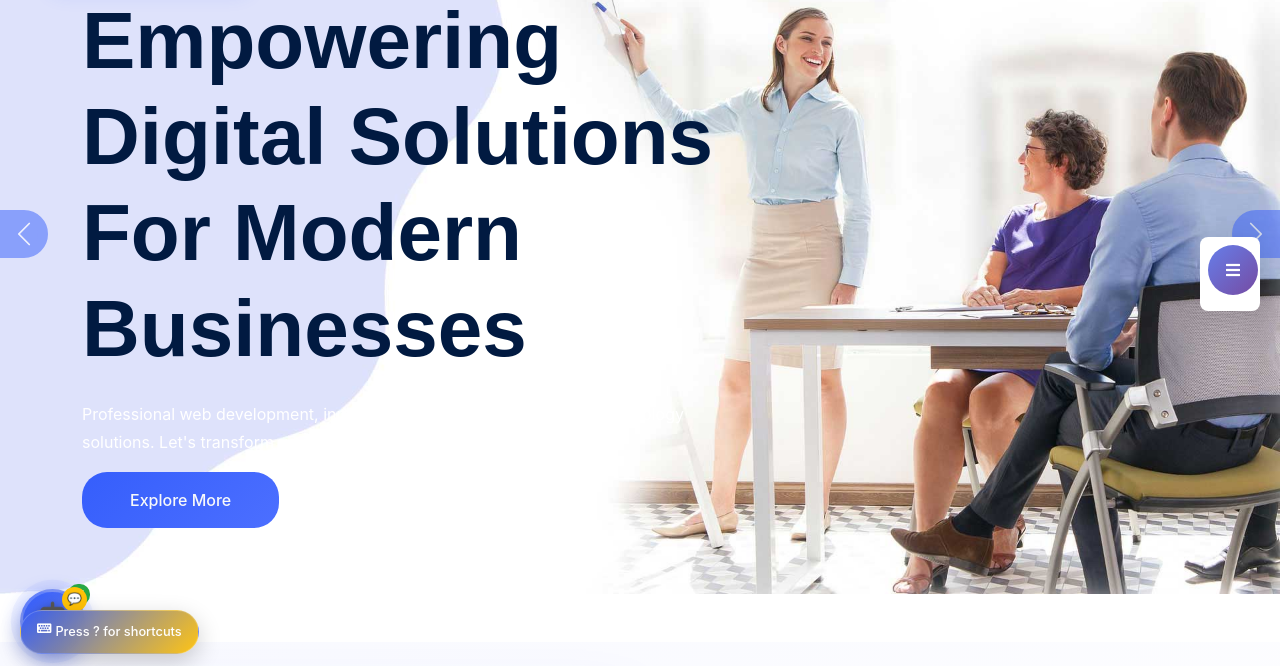
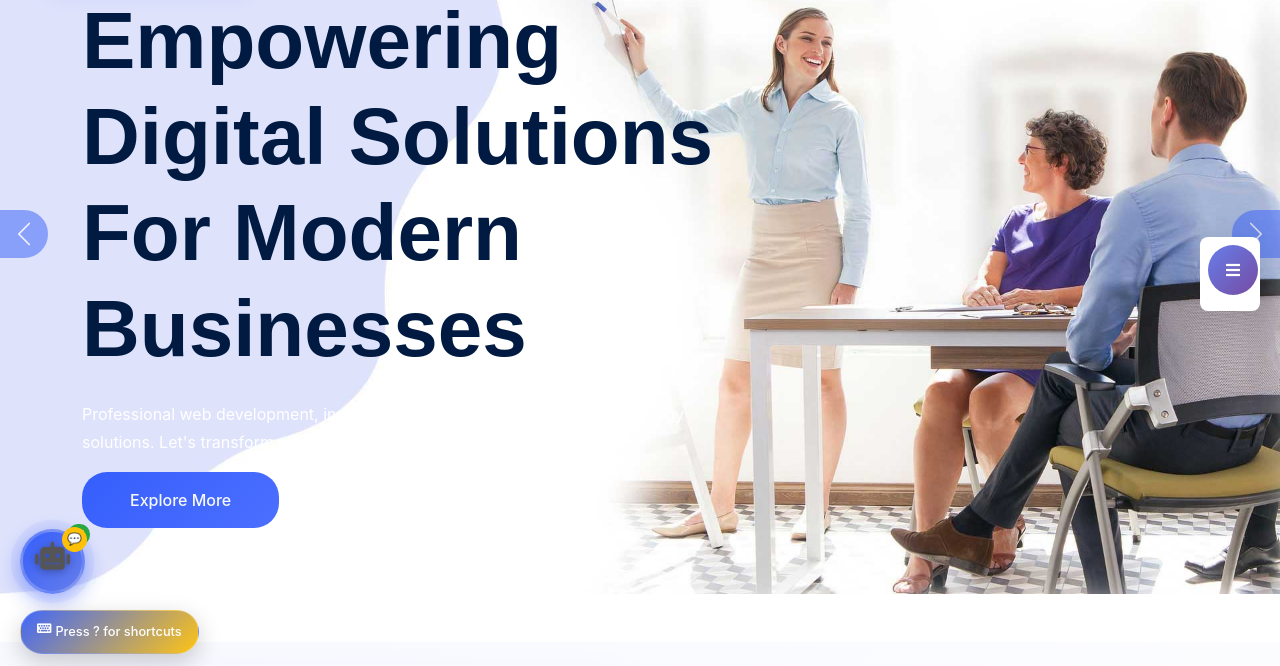
Before and after one commit to SATYAMSUMAN24/SumanSolution-Hub120, a plain HTML site: page index.html in a window 1280 px wide. Shown: the part 126-792 px from the top of the page. Drawn offline with nearby package versions, Linux system fonts and the light colour scheme; some packages are replaced by stand-ins of ours; a script that the page names is missing.

Commit message:
ai-assistant.css

```diff
--- a/css/ai-assistant.css
+++ b/css/ai-assistant.css
@@ -1,7 +1,7 @@
 /* Enhanced Floating AI Assistant Styles */
 .ai-chat-widget {
     position: fixed;
-    bottom: 20px;
+    bottom: 80px;
     left: 20px;
     z-index: 1000;
     font-family: 'Inter', 'Open Sans', sans-serif;
```
